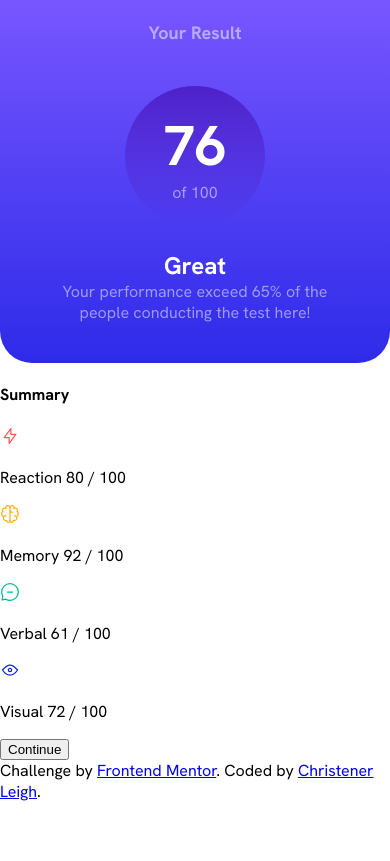
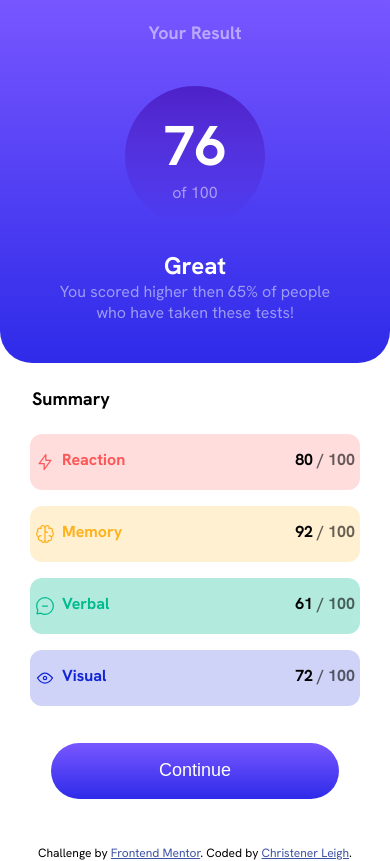
Before and after one commit to Christener19/Results-summary, a plain HTML site: page index.html in a window 390 px wide. Drawn offline with Linux system fonts and the light colour scheme.

Commit message:
mobile completed

```diff
--- a/index.html
+++ b/index.html
@@ -21,7 +21,7 @@
 </div>
 <div class="end-left-container">
  <h3 id="great">Great</h3>
-  <p>Your performance exceed 65% of the people conducting the test here!</p>
+  <p>You scored higher then 65% of people who have taken these tests!</p>
 </div>
   </div>
 
@@ -30,7 +30,7 @@
 <div class="result-container">
   <div class="result-item" id="result-1">
     <img src="assets/images/icon-reaction.svg" alt="reaction icon">
-  <p class="reaction-label" id="red">Reaction
+  <p id="red">Reaction
   <span class="end-result-item"> 80 <span class="end-end-result">/ 100</span></span>
 </p>
 </div>
@@ -57,7 +57,7 @@
 </div>
   <footer class="attribution">
     Challenge by <a href="https://www.frontendmentor.io?ref=challenge" target="_blank">Frontend Mentor</a>.
-    Coded by <a href="#">Christener Leigh</a>.
+    Coded by <a href="https://github.com/Christener19">Christener Leigh</a>.
   </footer>
 </body>
 </html>
--- a/style.css
+++ b/style.css
@@ -1,6 +1,6 @@
 /*--- Selecting multiple----*/
 
-@media (min-width: 441px) {
+@media (min-width: 541px) {
 body {
     margin: 10px auto;
     padding: 0;
@@ -156,7 +156,6 @@ button {
     width: 288px;
     background: linear-gradient(hsl(252, 100%, 67%), hsl(241, 81%, 54%) );
     color: white;
-    margin: 0 auto;
     font-size: 18px;
     margin: 21px auto 46px auto;
     border: none;
@@ -165,14 +164,14 @@ button {
 .attribution {
     font-size: 11px;
     text-align: center;
-    margin-top: 50px;
+    margin: 5px auto 0 auto;
 }
 .attribution a { color: hsl(228, 45%, 44%); }
 
 }
 
-
-@media (min-width: 140px) and (max-width: 440px) {
+/* --------MOBILE VERSION-------*/
+@media (min-width: 140px) and (max-width: 540px) {
 
     body{
         width: auto;
@@ -230,4 +229,88 @@ button {
         padding: 0 56px 40px 56px;
         margin: 0;
     }
-}
+
+
+    /* Bottom Half */
+      #summary-title {
+      font-size: 18px;
+      margin: 24px auto 24px 32px;
+    }
+    #red{
+        color: #F55;
+     }
+     #yellow{
+         color: #FFB21E;
+     }
+     #green{
+        color:#00BB8F;
+     }
+     #blue{
+         color:  #1125D6;
+     }
+     .result-container {
+         height: 288px;
+         width: auto;
+         margin: auto;
+     }
+     #result-1{
+         background-color: rgba(255, 85, 85, 0.2);
+     }
+     #result-2{
+         background-color: rgba(255, 178, 30, 0.2);
+     }
+     #result-3{
+         background-color: rgba(0,187,143,0.3);
+     }
+     #result-4{
+         background-color: rgba(17,37,214,0.2);
+     }
+     .result-item {
+        width: auto;
+        height: 56px;
+        margin: 0 30px 0 30px;
+        border-radius: 12px;
+     }
+     .result-item > img {
+        float: inline-start;
+        width: 20px;
+        height: 20px;
+        padding: 18px 7px 0 5px;
+        margin: 0;
+    }
+    .result-item > p {
+        font-weight: bold;
+        display: flex;
+        padding: 15px 5px 0 0;
+        align-items: center;
+    }
+    .end-result-item{
+        color: black;
+        margin-left: auto;
+    }
+    .end-end-result{
+        opacity: 0.6;
+    }
+
+    button {
+        border-radius: 128px;
+        height: 56px;
+        width: 288px;
+        background: linear-gradient(hsl(252, 100%, 67%), hsl(241, 81%, 54%) );
+        color: white;
+        font-size: 18px;
+        margin: 21px auto 46px auto;
+        border: none;
+        display: flex;
+        align-items: center;
+        justify-content: center;
+    }
+
+    .attribution {
+        font-size: 12px;
+        text-align: center;
+        margin: 5px auto 0 auto;
+    }
+    .attribution a { color: hsl(228, 45%, 44%); }
+
+    }
```
Also changed, not shown: desktop.png (deleted), desktop1.png (added), image.png (added), their-example.png (added), 1 other file.
